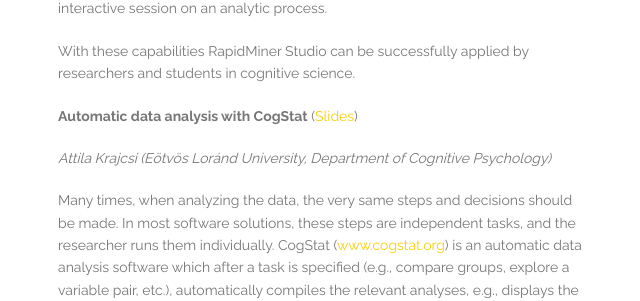
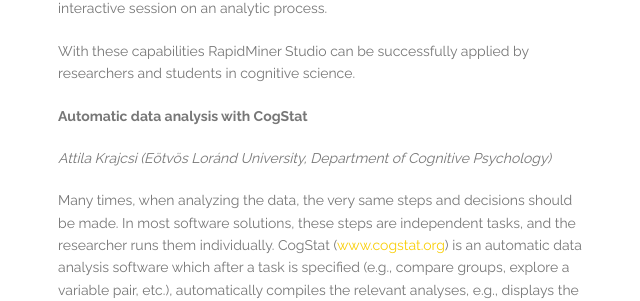
Before and after one commit to cogstat/cogstat_website, a Jekyll site: the page built from best_practices_symposium/program.md, in a window 1280 px wide and 900 px high, scrolled down 2454 px. Shown: the part 152-453 px from the top of the window, without its empty margins (37-677 px from the left). Built offline with Jekyll 4.4.1, drawn with Linux system fonts in a browser that asks for light colours.

Commit message:
symp: remove slides

```diff
--- a/best_practices_symposium/program.md
+++ b/best_practices_symposium/program.md
@@ -55,7 +55,7 @@
 
 With these capabilities RapidMiner Studio can be successfully applied by researchers and students in cognitive science.
 
-__Automatic data analysis with CogStat__ ([Slides](https://docs.google.com/presentation/d/1dHXCUDNFn7iZQ4jqexLo_o30uK56GdllPOqaJl2kPnU/edit?usp=sharing))
+__Automatic data analysis with CogStat__
 
 _Attila Krajcsi (Eötvös Loránd University, Department of Cognitive Psychology)_
 
```
